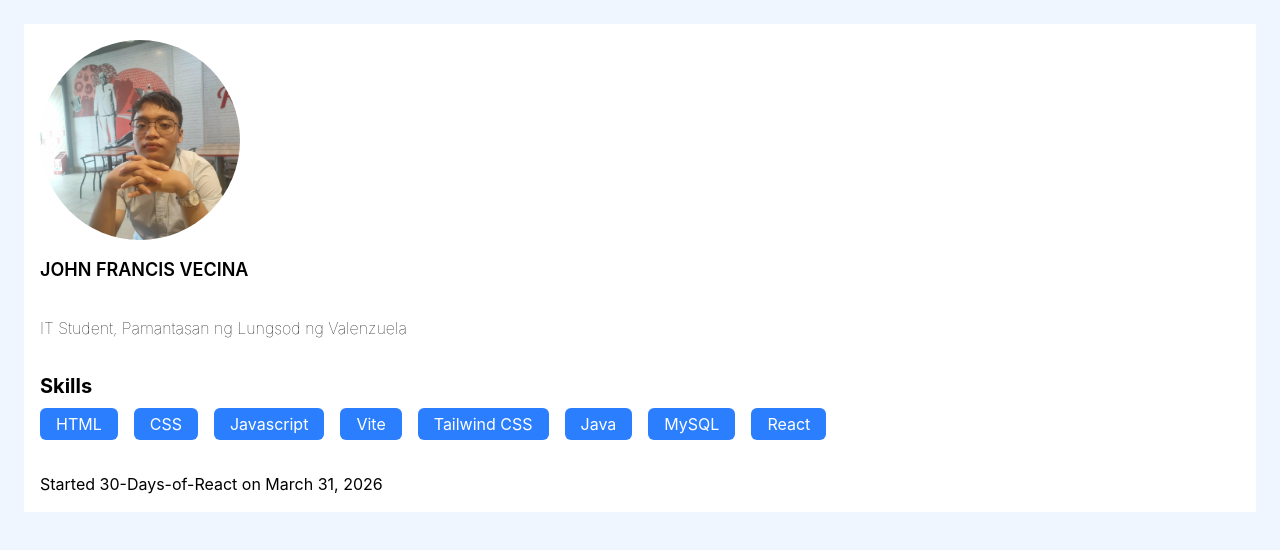
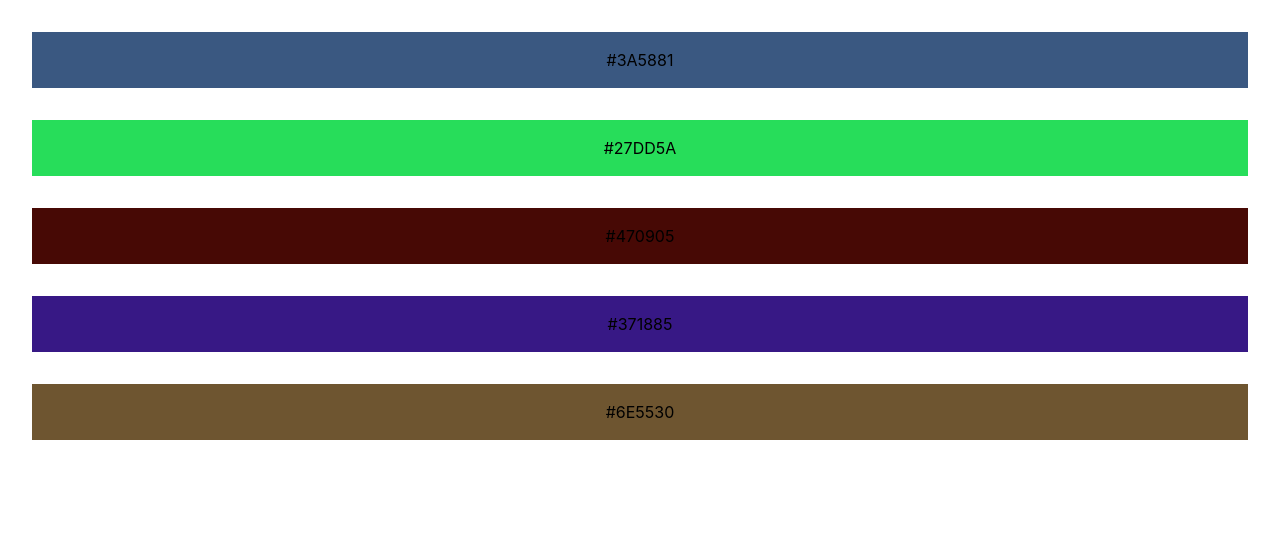
Before and after one commit to VCNtech-123/My-30-Days-of-React, a React (Vite) app: page / in a window 1280 px wide. Shown: the top 550 px of the page. Built offline with nearby package versions, Linux system fonts and the light colour scheme.

Commit message:
Finished Day 4

```diff
--- a/src/App.jsx
+++ b/src/App.jsx
@@ -1,8 +1,8 @@
 
-import UserCard from './components/Day3.jsx';
+import RandomColorCard from './components/Day-4/Day4';
 
 export default function App() {
   return (
-      <UserCard />
+      <RandomColorCard />
   )
 }
--- /dev/null
+++ b/src/components/Day-4/Day4.jsx
@@ -0,0 +1,28 @@
+
+//3
+const randomColor = () => {
+    let hex = '0123456789ABCDEF';
+    let color = '';
+
+    for (let i = 0; i < 6 ; i++) {
+        const index = Math.floor(Math.random() * hex.length);
+        color += hex[index];
+    }
+
+    return '#' + color;
+}
+const randomCard = []
+
+    for (let i = 0; i < 5; i++) {
+        randomCard.push(randomColor());
+    }
+
+const RandomColorCard = () =>  {
+    return (
+        <div className="flex flex-col gap-8 min-h-screen items-center p-8">
+            {randomCard.map(card => <h3 key={card} className={`w-full p-4 flex justify-center items-center`} style={{backgroundColor: card}}>{card}</h3>)}
+        </div>
+    )
+}
+
+export default RandomColorCard;
```
Also changed, not shown: src/components/Day-1/Day1.jsx (added), src/components/Day-2/Day2.jsx (renamed from src/components/Day2.jsx), src/components/Day-3/Day3.jsx (renamed from src/components/Day3.jsx).
